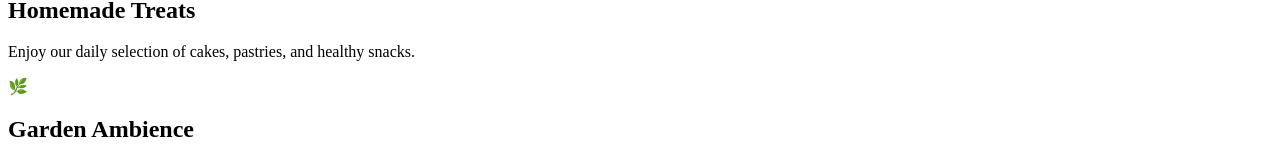
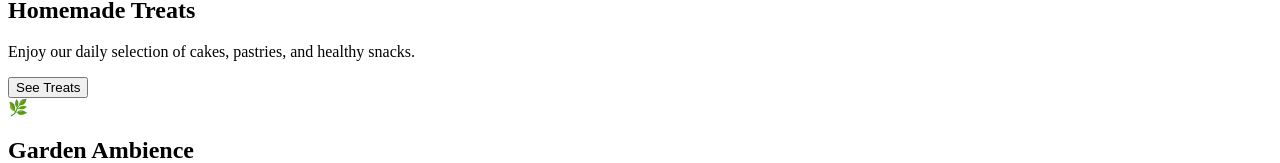
Before and after one commit to Sujit-Thapa/thebackyard, a Next.js app: page / in a window 1280 px wide. Shown: the part 284-447 px from the top of the page. Built offline with nearby package versions, Linux system fonts and the light colour scheme.

Commit message:
Add button to Homemade Treats section for improved user interaction

```diff
--- a/app/page.tsx
+++ b/app/page.tsx
@@ -33,9 +33,16 @@ const page = () => {
           <h2 className="text-xl font-bold text-green-900 mb-2">
             Homemade Treats
           </h2>
-          <p className="text-green-700 text-center">
+          <p className="text-green-700 text-center mb-4">
             Enjoy our daily selection of cakes, pastries, and healthy snacks.
           </p>
+          <button
+            type="button"
+            className="px-4 py-2 bg-green-100 text-green-800 rounded-full shadow-sm hover:bg-green-200 focus:outline-none focus:ring-2 focus:ring-green-400 focus:ring-offset-1 text-sm"
+            aria-label="View homemade treats"
+          >
+            See Treats
+          </button>
         </div>
         <div
           role="article"
```
